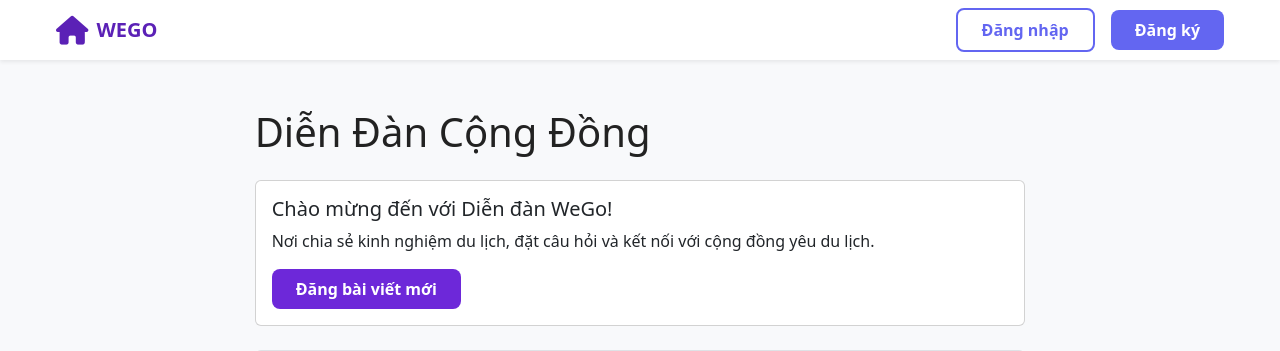
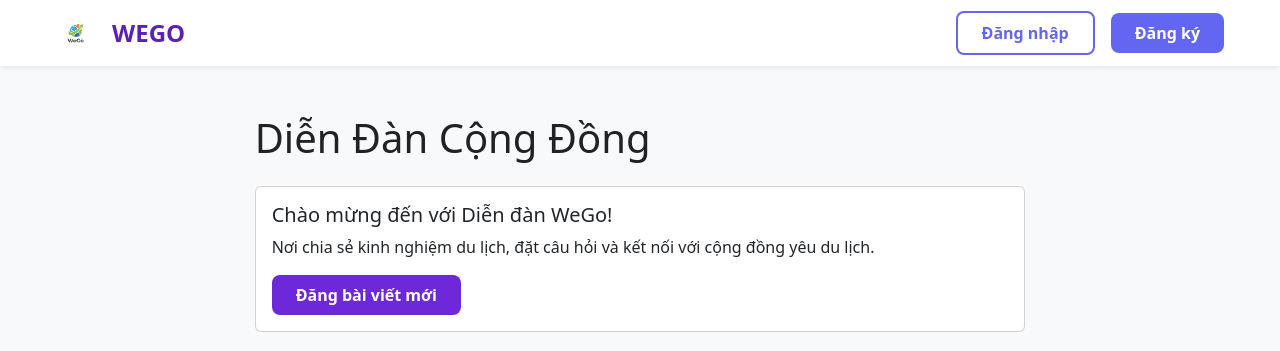
Before and after one commit to Vanoson2/PTUD, a PHP site: page /PTUD/view/static/forum.php in a window 1280 px wide. Shown: the top 351 px of the page. Run offline with PHP 8.4, Linux system fonts and the light colour scheme; data that the repository does not hold is empty.

Commit message:
Add image lightbox & logo branding
- Add click-to-zoom image functionality on listing detail page
- Add openImageModal() and closeImageModal() JavaScript functions
- Support ESC key to close lightbox
- Add logo.png to public/img/logo/
- Update favicon to use logo.png
- Replace header icon with logo image
- Update page title to 'WEGO - Du lịch & Khám phá Việt Nam'

```diff
--- a/view/partials/header.php
+++ b/view/partials/header.php
@@ -3,7 +3,9 @@
 <head>
   <meta charset="utf-8">
   <meta name="viewport" content="width=device-width, initial-scale=1">
-  <title>Travel - Home</title>
+  <title>WEGO - Du lịch & Khám phá Việt Nam</title>
+  <link rel="icon" type="image/png" href="./public/img/logo/logo.png">
+  <link rel="shortcut icon" type="image/x-icon" href="./public/img/logo/logo.png">
   <link href="https://cdn.jsdelivr.net/npm/bootstrap@5.3.2/dist/css/bootstrap.min.css" rel="stylesheet">
   <link rel="stylesheet" href="https://cdnjs.cloudflare.com/ajax/libs/font-awesome/6.5.1/css/all.min.css">
   <link rel="stylesheet" href="./view/css/shared-style.css?v=<?php echo time(); ?>">
@@ -31,8 +33,9 @@
   <header class="site-header sticky-top">
     <nav class="navbar navbar-expand-lg navbar-light bg-white shadow-sm">
       <div class="container">
-        <a class="navbar-brand" href="/index.php">
-          <i class="fa-solid fa-house brand-icon"></i> WEGO
+        <a class="navbar-brand d-flex align-items-center" href="/index.php">
+          <img src="./public/img/logo/logo.png" alt="WEGO Logo" style="height: 40px; margin-right: 8px;">
+          <span style="font-weight: 600; font-size: 24px;">WEGO</span>
         </a>
         <div class="ms-auto d-flex align-items-center gap-3">
           <?php if ($isLoggedIn): ?>
```
Also changed, not shown: view/user/traveller/detailListing.php (+32 -4 lines), public/img/logo/logo.png (added).
